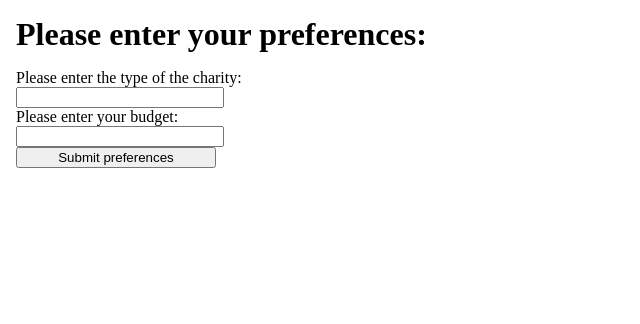
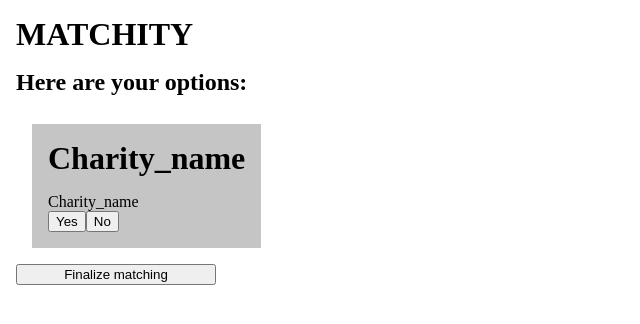
Before and after one commit to Nikitha-Anand/matchity, a React (Vite) app in the folder src/main/frontend/: page /#/matching in a window 1280 px wide. Before the commit this address led to /. Shown: the top 324 px of the page, without its empty margins (0-640 px from the left). Built offline with nearby package versions, Linux system fonts and the light colour scheme.

Commit message:
Continued testing JSON and charity representation

```diff
--- a/src/main/frontend/src/Components/Charity.jsx
+++ b/src/main/frontend/src/Components/Charity.jsx
@@ -3,15 +3,25 @@
 import { Navigate } from "react-router-dom";
 import data from './db.json' with { type: 'json' };
 
-let charity = {
-    "name": data["name"],
-    "description": data["descript"],
-    "budget": data["budget"],
-    "match": false
+let charitiesArray = data;
+let formattedCharitiesArray = [];
+let current = localStorage.getItem("current-charity");
+
+let i;
+for (i = 0; i < data.length; i++) {
+    formattedCharitiesArray[i] = {
+        "name": data[i]["name"],
+        "descript": data[i]["descript"],
+        "budget": data["budget"],
+        "match": false,
+        "current": false
+    }
 }
 
 function updatePreferences(boolean) {
-    charity.match = boolean;
+    formattedCharitiesArray[0].match = boolean;
+    // localStorage.setItem("current-charity", current++);
+    // currentCharity++;
     // update the json file
     // change the charity
 }
@@ -21,8 +31,8 @@
     return (
         <>
             <div className="charity-object">
-                <h1> { charity.name } </h1>
-                <p> { charity.description } </p>
+                <h1> { formattedCharitiesArray[0].name } </h1>
+                <p> { formattedCharitiesArray[0].name } </p>
                 <div className="charity-choice-buttons">
                     <button type="button" id="yesButtonLink" onClick={ () => { updatePreferences(true) } }> Yes </button>
                     <button type="button" id="noButtonLink"  onClick={ () => { updatePreferences(false) } } > No </button>
--- a/src/main/frontend/src/Components/db.json
+++ b/src/main/frontend/src/Components/db.json
@@ -1,5 +1,13 @@
-{
-    "name": "Charity_name",
-    "descript": "We are a charity",
-    "budget": 4000
-}
+[
+    {
+        "name": "Charity_name",
+        "descript": "We are a charity",
+        "budget": 4000
+    },
+
+    {
+        "name": "khuihui",
+        "descript": "We are a charity",
+        "budget": 4000
+    }
+]
--- a/src/main/frontend/src/Pages/Matching.jsx
+++ b/src/main/frontend/src/Pages/Matching.jsx
@@ -6,6 +6,7 @@
 
 function Matching() {
     const navigate = useNavigate();
+    localStorage.setItem("current-charity", 0);
 
     return (
         <>
```
